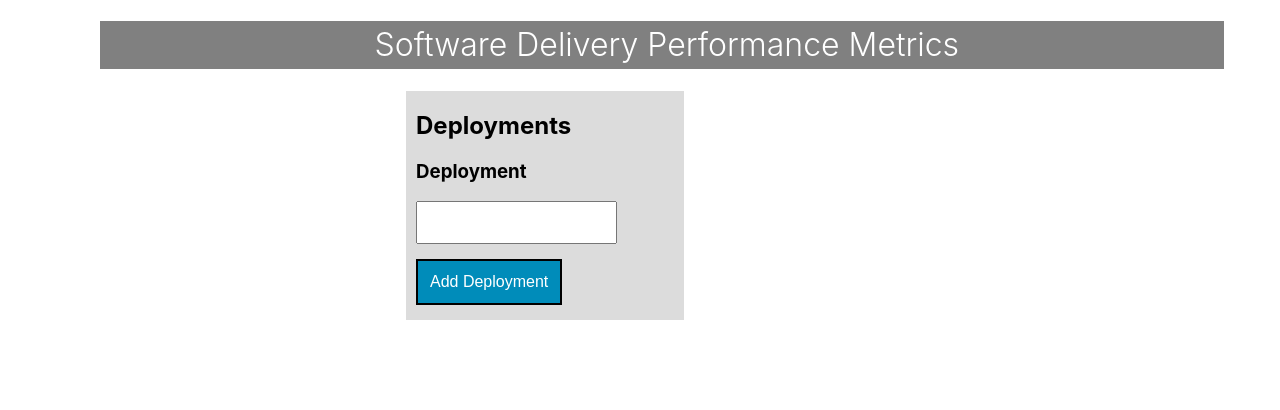
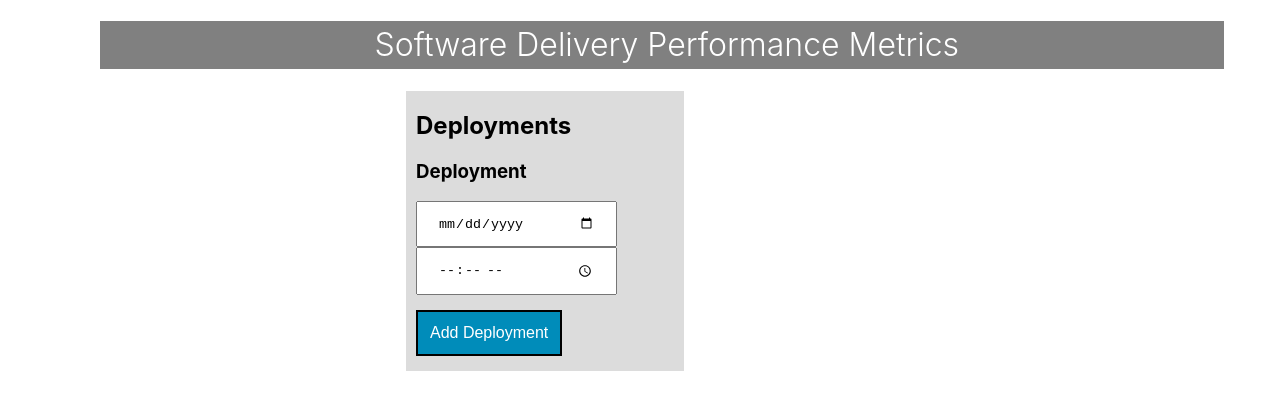
Before and after one commit to tmusibon/squad6-react-metrics-dev, a React (Create React App) app in the folder squad6-react-metrics-dev/: page / in a window 1280 px wide. Shown: the top 410 px of the page. Built offline with nearby package versions, Linux system fonts and the light colour scheme.

Commit message:
Add test cases for adding deployments

```diff
--- a/squad6-react-metrics-dev/src/components/Deployments/Deployments.js
+++ b/squad6-react-metrics-dev/src/components/Deployments/Deployments.js
@@ -3,22 +3,53 @@ import '../../global.css';
 
 function Deployments() {
     const [deployment, setDeployment] = useState("");
-    const [newInput, setNewInput] = useState();
+    const [newInputDate, setNewInputDate] = useState();
+    const [newInputTime, setNewInputTime] = useState();
+    const [deployments, setDeployments] = useState([])
 
-    function inputHandler({target: {value}}) {
-        setNewInput(value);
+    function inputHandlerDate({target: {value}}) {
+        //const listDeployment = [];
+
+        setNewInputDate(value);
+      }
+
+      function inputHandlerTime({target: {value}}) {
+        //const listDeployment = [];
+
+        setNewInputTime(value);
       }
 
       function deploymentHandler(){
-        setDeployment(newInput);
+
+        setDeployments(deployments.concat(newInputDate + " " + newInputTime))
+
       }
+      const deploymentItems = deployments.map((item) => (
+
+            <li role='deployment' key={item}>{item}</li>
+
+      ))
     return(
         <div className='box-container'>
             <h2>Deployments</h2>
-            <div role='deploymentList'>{deployment}</div>
+            <div role='deploymentList'><ol type="1">{deploymentItems}</ol></div>
             <h3>Deployment</h3>
-            <input role="deploymenttime" onChange={inputHandler} className='deploymentDate'/>
-            <button key='addDeployment' onClick={deploymentHandler} className='button'>Add Deployment</button>
+            <input
+                role="deploymentdate"
+                onChange={inputHandlerDate}
+                className='deploymentDate'
+                type='date'
+            />
+
+            <input
+                role="deploymenttime"
+                onChange={inputHandlerTime}
+                type='time'
+            />
+            <button
+                key='addDeployment'
+                onClick={deploymentHandler}
+                className='button'>Add Deployment</button>
         </div>
     )
 }
```
Also changed, not shown: 1 other file (tests, documents, lock files or other folders).
